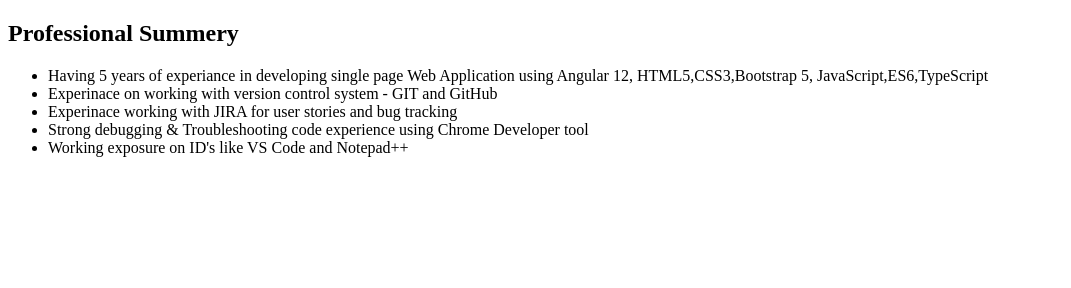
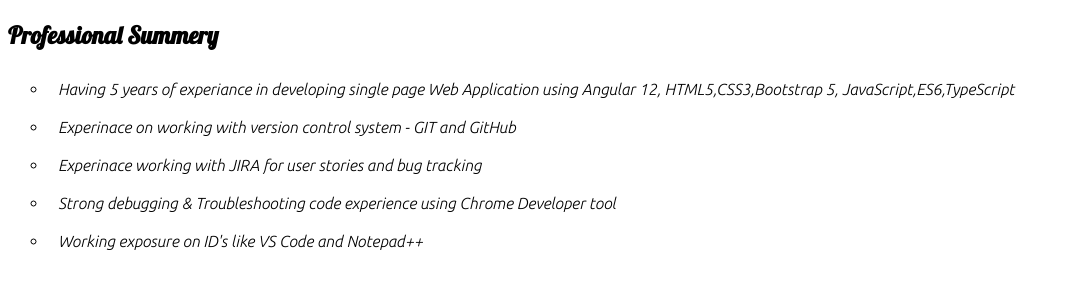
Before and after one commit to himalaycharpe/my-profile, a plain HTML site: page home.html in a window 1280 px wide. Shown: the whole page, without its empty margins (0-1071 px from the left). Drawn offline with Linux system fonts and the light colour scheme.

Commit message:
updated
update in home & index

```diff
--- a/home.html
+++ b/home.html
@@ -1,13 +1,35 @@
 <!DOCTYPE html>
 <html>
+
 <head>
     <title> home</title>
+    <link rel="preconnect" href="https://fonts.googleapis.com">
+    <link rel="preconnect" href="https://fonts.gstatic.com" crossorigin>
+    <link href="https://fonts.googleapis.com/css2?family=Lobster&family=Ubuntu:ital,wght@1,300&display=swap"
+        rel="stylesheet">
+
+    <style>
+        #sum {
+            font-family: 'Lobster', cursive;
+
+        }
+        li {
+            font-family: 'Ubuntu', sans-serif;
+            padding: 10px;
+            list-style-type: circle;
+        }
+        body{
+            background-image: url('');
+        }
+    </style>
 </head>
+
 <body>
-        <h2> Professional Summery</h2>
+    <h2 id="sum"> Professional Summery</h2>
 
-        <ul>
-            <li>Having 5 years of experiance in developing single page Web  Application using Angular 12, HTML5,CSS3,Bootstrap 5, JavaScript,ES6,TypeScript </li>
+    <ul >
+        <li>Having 5 years of experiance in developing single page Web Application using Angular 12,
+            HTML5,CSS3,Bootstrap 5, JavaScript,ES6,TypeScript </li>
         <li> Experinace on working with version control system - GIT and GitHub</li>
         <li> Experinace working with JIRA for user stories and bug tracking</li>
         <li> Strong debugging & Troubleshooting code experience using Chrome Developer tool</li>
@@ -15,4 +37,5 @@
 
     </ul>
 </body>
+
 </html>
```
Also changed, not shown: index.html (+4 -1 lines). Lines whose indentation alone changed are shown as unchanged.
